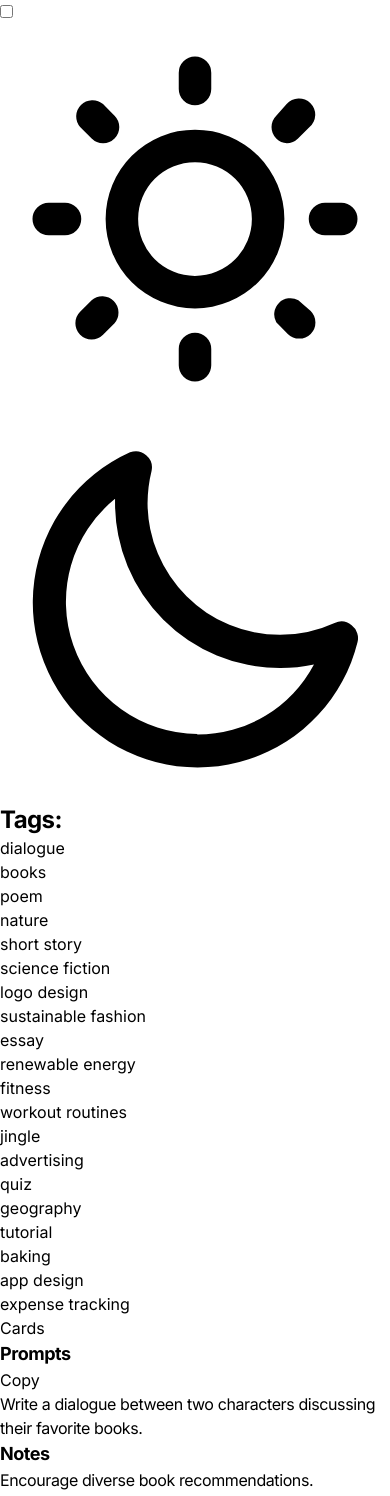
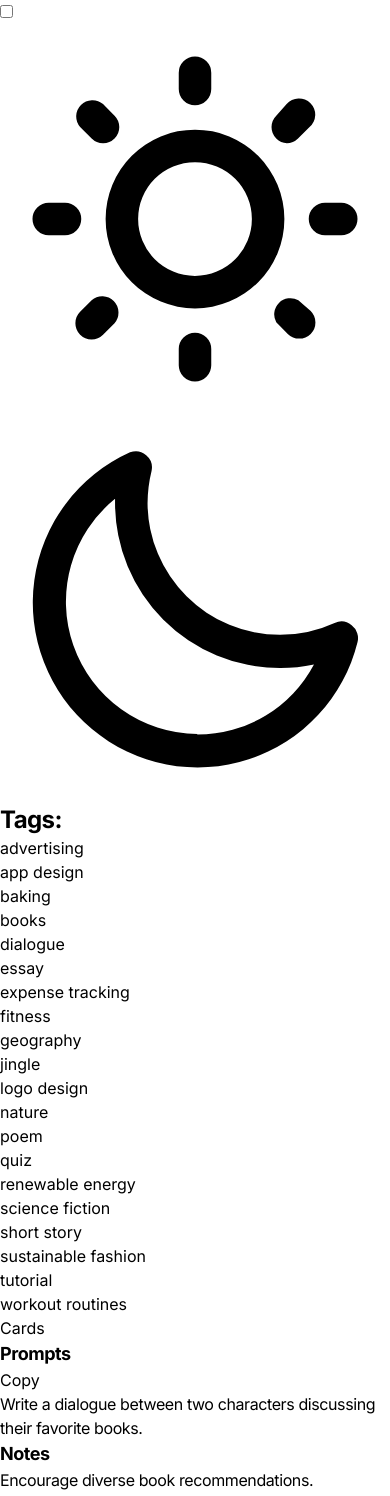
Before and after one commit to kcereno/promptgenius, a Next.js app: page /tags in a window 390 px wide. Shown: the top 1496 px of the page. Built offline with nearby package versions, Linux system fonts and the light colour scheme.

Commit message:
Finish mobile UI for tags page

```diff
--- a/app/tags/page.tsx
+++ b/app/tags/page.tsx
@@ -1,30 +1,60 @@
+'use client';
 import ComboCard from '@/components/ComboCard';
-import React from 'react';
+import React, { useEffect, useState } from 'react';
 import { getUniqueTags } from '../../lib/prompts';
 import { prompts } from '@/data';
+import { PromptI } from '@/models/interfaces';
 
 const TagsPage = () => {
-  const tags = getUniqueTags(prompts);
+  const tags = getUniqueTags(prompts).sort((a, b) => a.localeCompare(b));
+  const [activeTags, setActiveTags] = useState<string[]>(tags);
+  const [filteredPrompts, setFilteredPrompts] = useState<PromptI[]>([]);
+
+  useEffect(() => {
+    const getFilteredPrompts = prompts.filter((prompt) =>
+      prompt.tags.some((tag) => activeTags.includes(tag))
+    );
+
+    setFilteredPrompts(getFilteredPrompts);
+  }, [activeTags]);
+
+  const handleTagClick = (tag: string) => {
+    let updatedActiveTags;
+
+    if (isActiveTag(tag)) {
+      updatedActiveTags = activeTags.filter((t) => t !== tag);
+    } else {
+      updatedActiveTags = [...activeTags, tag];
+    }
+
+    setActiveTags(updatedActiveTags);
+  };
+
+  const isActiveTag = (tag: string) => activeTags.includes(tag);
 
   return (
     <div className="mx-5 mt-10">
       <div className="">
         <h1>Tags:</h1>
-
         <div className="flex flex-wrap gap-2 mt-4">
           {tags.map((tag) => (
             <div
               key={tag}
-              className="badge badge-outline"
+              className={`badge ${
+                isActiveTag(tag)
+                  ? 'badge-primary'
+                  : 'badge-outline badge-primary'
+              }`}
+              onClick={() => handleTagClick(tag)}
             >
               {tag}
             </div>
           ))}
         </div>
       </div>
-      <div className="divider">Cards</div>
-      <div className="flex flex-wrap gap-2">
-        {prompts.map((prompt) => (
+      <div className="my-10 divider">Cards</div>
+      <div className="flex flex-wrap gap-5">
+        {filteredPrompts.map((prompt) => (
           <ComboCard
             key={prompt.prompt}
             prompt={prompt.prompt}
--- a/components/ComboCard.tsx
+++ b/components/ComboCard.tsx
@@ -5,7 +5,7 @@ import CardTags from './CardTags';
 
 interface Props {
   prompt: string;
-  note: string;
+  note: string | undefined;
   tags: string[];
 }
 
```
